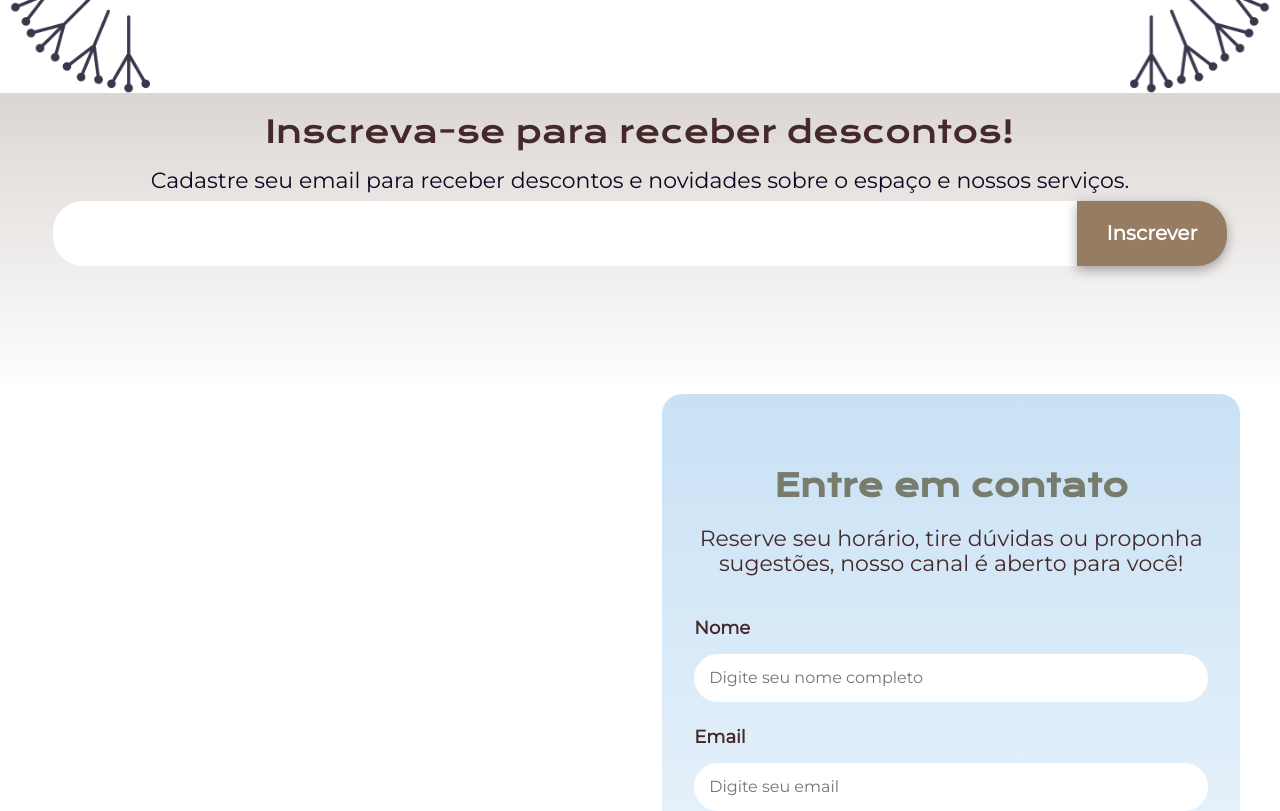
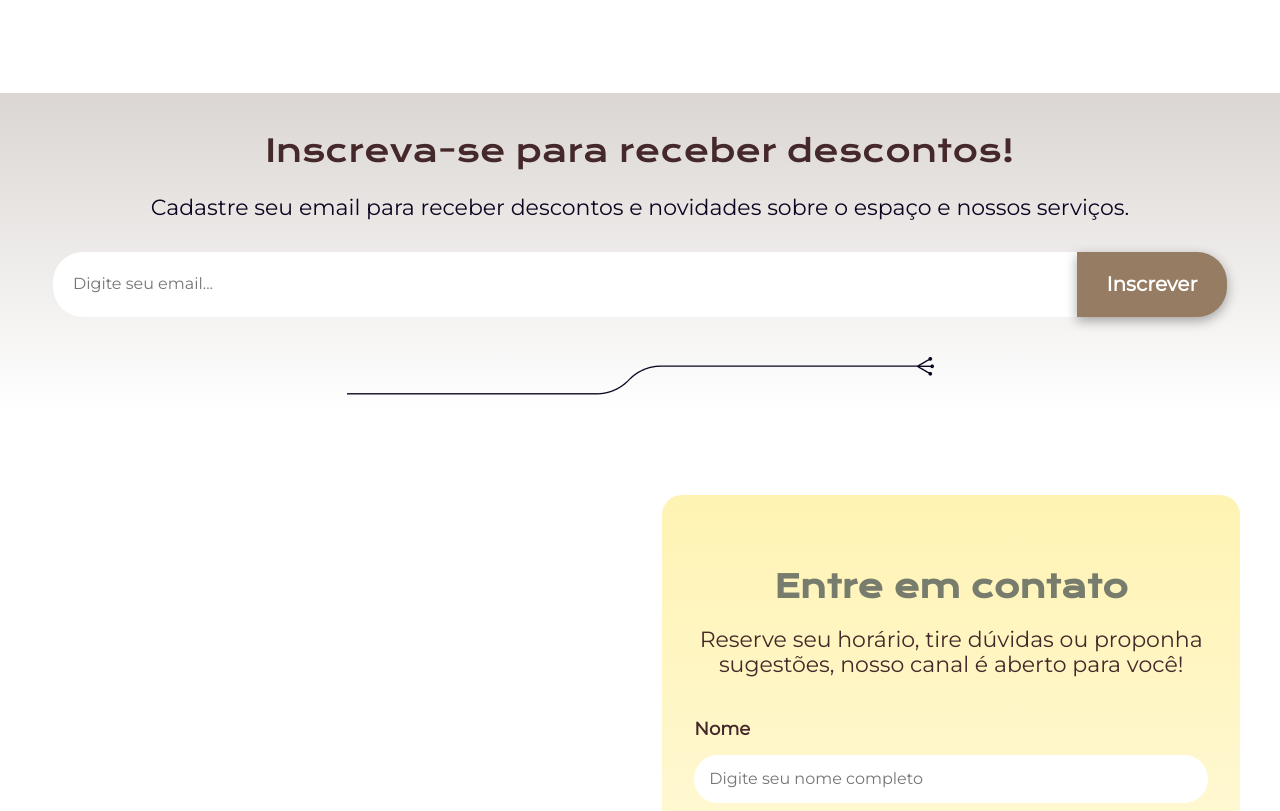
Before and after one commit to odrgues/CalmariaSpa, a React (Vite) app: page / in a window 1280 px wide. Shown: the part 2040-2851 px from the top of the page. Built offline with nearby package versions, Linux system fonts and the light colour scheme.

Commit message:
atualiza textos alternativos das imagens, ajusta estilos do banner de inscrição e remove imagens não utilizadas

```diff
--- a/src/components/ContactSection/index.jsx
+++ b/src/components/ContactSection/index.jsx
@@ -68,7 +68,10 @@ const ContactSection = () => {
   return (
     <ContactWrapper>
       <ImageContainer>
-        <ContactImage src={contactImage} alt="Pessoas relaxando no spa" />
+        <ContactImage
+          src={contactImage}
+          alt="Mulher negra com máscara de skin care nos olhos"
+        />
       </ImageContainer>
       <FormContainer>
         <Title>Entre em contato</Title>
--- a/src/components/ContactSection/styles.js
+++ b/src/components/ContactSection/styles.js
@@ -20,6 +20,7 @@ export const ContactWrapper = styled.div`
   margin-left: auto;
   margin-right: auto;
   margin-bottom: 5rem;
+  margin-top: 5rem;
   @media (max-width: 1024px) {
     flex-direction: column;
     gap: 3rem;
@@ -65,7 +66,7 @@ export const ContactImage = styled.img`
 `;
 
 export const FormContainer = styled.div`
-  background: linear-gradient(to bottom, #c8e1f5 0%, #ffffff 100%);
+  background: linear-gradient(to bottom, #fff3b3 0%, #ffffff 100%);
   border-radius: 20px;
   padding: 3rem 2rem;
   flex-grow: 1;
--- a/src/components/HighlightsSection/index.jsx
+++ b/src/components/HighlightsSection/index.jsx
@@ -20,7 +20,7 @@ const HighlightsSection = ({ image, title, text, icon, reverse }) => {
       <StyledHighlights $reverse={reverse}>
         <MainImage
           src={image}
-          alt="Imagem ilustrativa"
+          alt="Imagem ilustrativa relacionadas ao Calmaria Spa"
           $isVisible={isVisible}
         />
         <TextContainer $isVisible={isVisible}>
--- a/src/components/HighlightsSection/styles.js
+++ b/src/components/HighlightsSection/styles.js
@@ -64,18 +64,14 @@ export const MainImage = styled.img`
   height: 480px;
   border-radius: 16px;
   object-fit: cover;
-  transition: transform 0.3s ease;
   image-rendering: auto;
+  transition: all 0.7s ease-out;
+
   opacity: ${(props) => (props.$isVisible ? 1 : 0)};
   transform: ${(props) => (props.$isVisible ? "scale(1)" : "scale(0.98)")};
 
-  ${(props) =>
-    props.$isVisible &&
-    css`
-      animation: ${imageIn} 0.7s ease-out forwards;
-    `}
-
   &:hover {
+    /* Mantemos a transição de hover, que agora é mais fluida por causa do 'all 0.7s' acima */
     transform: scale(1.05);
   }
 
@@ -91,15 +87,11 @@ export const TextContainer = styled.div`
   gap: 1rem;
   box-sizing: border-box;
 
+  transition: all 0.8s ease-out 0.2s;
+
   opacity: ${(props) => (props.$isVisible ? 1 : 0)};
   transform: ${(props) =>
     props.$isVisible ? "translateY(0)" : "translateY(20px)"};
-
-  ${(props) =>
-    props.$isVisible &&
-    css`
-      animation: ${textIn} 0.8s ease-out 0.2s forwards;
-    `}
 
   @media (max-width: 1024px) {
     width: 80%;
--- a/src/components/SubscriptionBanner/index.jsx
+++ b/src/components/SubscriptionBanner/index.jsx
@@ -6,10 +6,13 @@ import {
   FormContainer,
   Input,
   Message,
-  DecorImage,
+  Icon,
+  CenterWrapper,
+  // DecorImage,
 } from "./styles";
 import Button from "../Button";
-import decorImage from "../../assets/decor-image-black.png";
+import icon from "../../assets/highlights/iconHighlights-1.png";
+// import decorImage from "../../assets/decor-image-black.png";
 
 const SubscriptionBanner = () => {
   const [email, setEmail] = useState("");
@@ -41,7 +44,7 @@ const SubscriptionBanner = () => {
 
   return (
     <StyledSubscriptionBanner>
-      <DecorImage src={decorImage} alt="Decoração lateral" />
+      {/* <DecorImage src={decorImage} alt="Decoração lateral" /> */}
       <Title>Inscreva-se para receber descontos!</Title>
       <Subtitle>
         Cadastre seu email para receber descontos e novidades sobre o espaço e
@@ -51,21 +54,24 @@ const SubscriptionBanner = () => {
       <FormContainer onSubmit={handleSubmit}>
         <Input
           type="text"
+          placeholder="Digite seu email..."
           value={email}
           onChange={(e) => {
             setEmail(e.target.value);
             if (message) setMessage("");
           }}
         />
-         {" "}
         <Button type="submit" $subscribeStyle={true}>
-          {" "}
-          Inscrever{" "}
+          Inscrever
         </Button>
       </FormContainer>
 
-      {message && <Message $isError={isError}> {message}</Message>}
-      <DecorImage src={decorImage} alt="Decoração lateral" $rightSide={true} />
+      <CenterWrapper>
+        <Icon src={icon} alt="Ícone decorativo" />
+        {message && <Message $isError={isError}>{message}</Message>}
+      </CenterWrapper>
+
+      {/* <DecorImage src={decorImage} alt="Decoração lateral" $rightSide={true} /> */}
     </StyledSubscriptionBanner>
   );
 };
--- a/src/components/SubscriptionBanner/styles.js
+++ b/src/components/SubscriptionBanner/styles.js
@@ -1,15 +1,19 @@
 import styled, { css } from "styled-components";
 
 export const StyledSubscriptionBanner = styled.section`
-background: linear-gradient(to bottom, #DBD6D3, #FFFFFF); gradiente
-
+  background: linear-gradient(to bottom, #dbd6d3, #ffffff);
   position: relative;
   overflow: hidden;
-  height: 299px;
+  height: 320px;
   margin-top: 80px;
+  display: flex;
+  flex-direction: column;
+  align-items: center;
 
   @media (max-width: 1024px) {
     margin-top: 1rem;
+    height: auto;
+    padding-bottom: 2rem;
   }
 `;
 export const Title = styled.h1`
@@ -19,6 +23,7 @@ export const Title = styled.h1`
   font-weight: 400;
   margin-bottom: 0.5rem;
   text-align: center;
+  margin-top: 2.5rem;
 
   @media (max-width: 1024px) {
     margin-bottom: 1.5rem;
@@ -40,10 +45,12 @@ export const FormContainer = styled.form`
   display: flex;
   justify-content: center;
   height: 65px;
+  margin-top: 1.5rem;
+  width: 100%;
 
   @media (max-width: 1024px) {
     width: 90%;
-    margin: 0 auto;
+    margin: 1rem auto;
   }
 `;
 
@@ -64,24 +71,44 @@ export const Message = styled.p`
   font-weight: 400;
   margin-bottom: 0.5rem;
   text-align: center;
-`;
-export const DecorImage = styled.img`
-  position: absolute;
-  top: 250%;
-  transform: translateY(-50%);
-  width: 150px;
-  height: auto;
-  opacity: 0.8;
-
-  ${(props) =>
-    props.$rightSide &&
-    css`
-      left: auto;
-      right: 0;
-      transform: translateY(-50%) rotateY(180deg);
-    `}
+  margin-top: 0.5rem;
 
   @media (max-width: 1024px) {
-    display: none;
+    font-size: 18px;
   }
 `;
+
+export const CenterWrapper = styled.div`
+  display: flex;
+  flex-direction: column;
+  align-items: center;
+  margin-top: 2.5rem;
+`;
+
+export const Icon = styled.img`
+  position: static;
+  width: 587px;
+  max-width: 100%;
+  height: auto;
+`;
+
+// export const DecorImage = styled.img`
+//   position: absolute;
+//   top: 275%;
+//   transform: translateY(-50%);
+//   width: 150px;
+//   height: auto;
+//   opacity: 0.8;
+
+//   ${(props) =>
+//     props.$rightSide &&
+//     css`
+//       left: auto;
+//       right: 0;
+//       transform: translateY(-50%) rotateY(180deg);
+//     `}
+
+//   @media (max-width: 1024px) {
+//     display: none;
+//   }
+// `;
```
